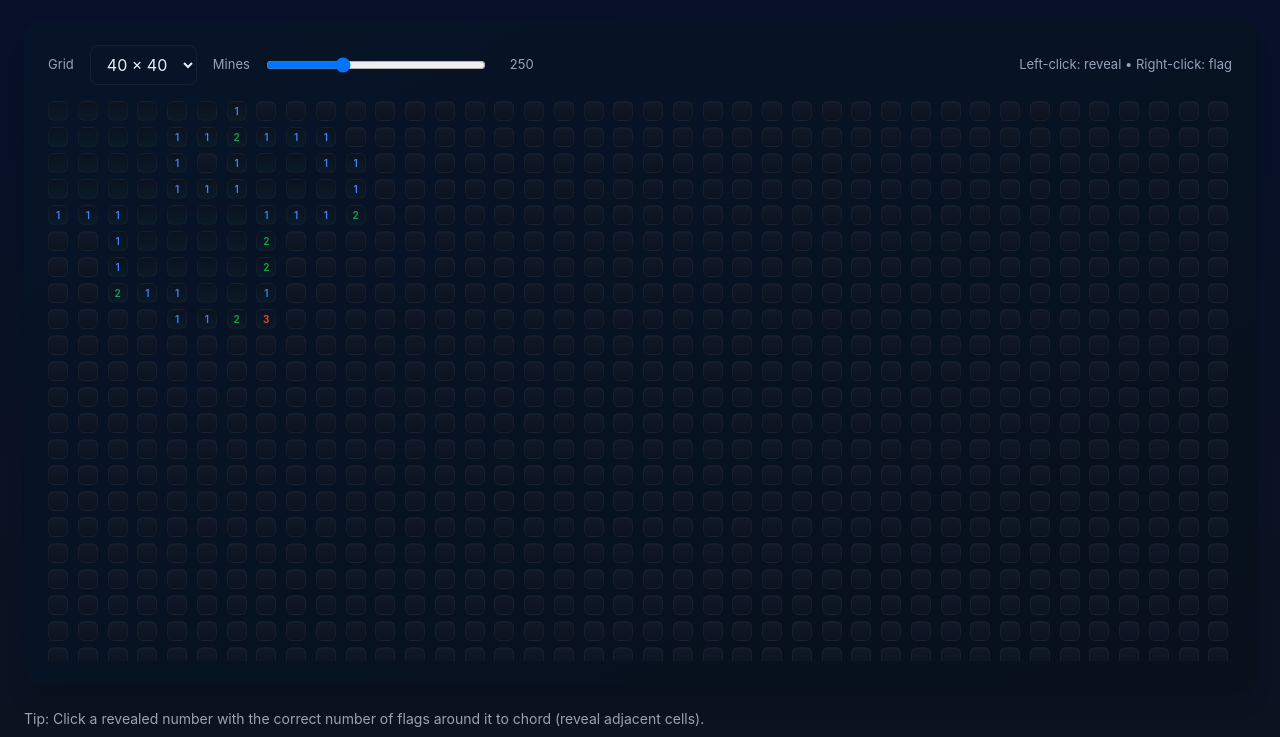
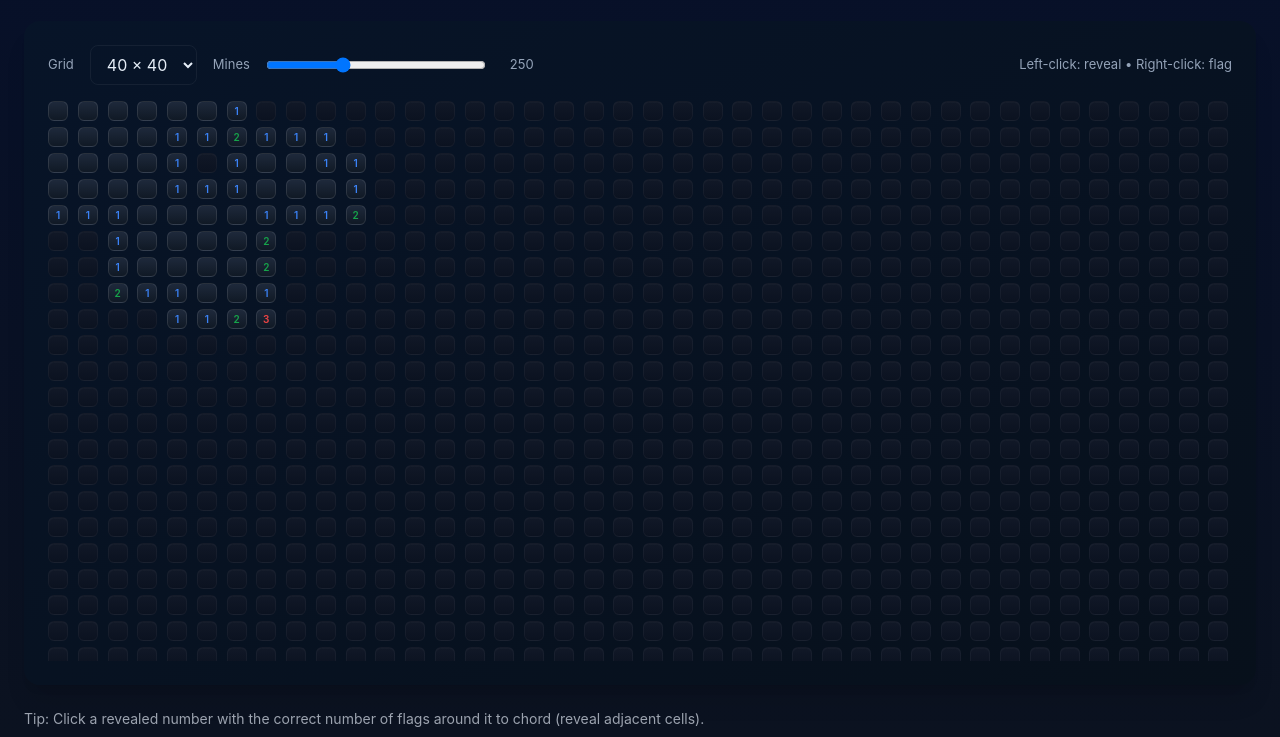
Before and after one commit to Wegez/wegez.fi, a plain HTML site: page index.html in a window 1280 px wide. Both pictures are taken after a click on the button 58 px from the left and 174 px from the top of the page. Shown: the part 63-800 px from the top of the page. Drawn offline with nearby package versions, Linux system fonts and the light colour scheme.

Commit message:
Tried to adjust contrast

```diff
--- a/index.html
+++ b/index.html
@@ -76,8 +76,8 @@
         }
 
         .cell.uncovered {
-            background: linear-gradient(180deg, #0b1220, #0b1a28);
-            border: 1px solid rgba(255, 255, 255, 0.03);
+            background: linear-gradient(180deg, #1e293b, #101925);
+            border: 1px solid rgba(255, 255, 255, 0.1);
             color: var(--muted);
             cursor: default;
             box-shadow: none;
```
